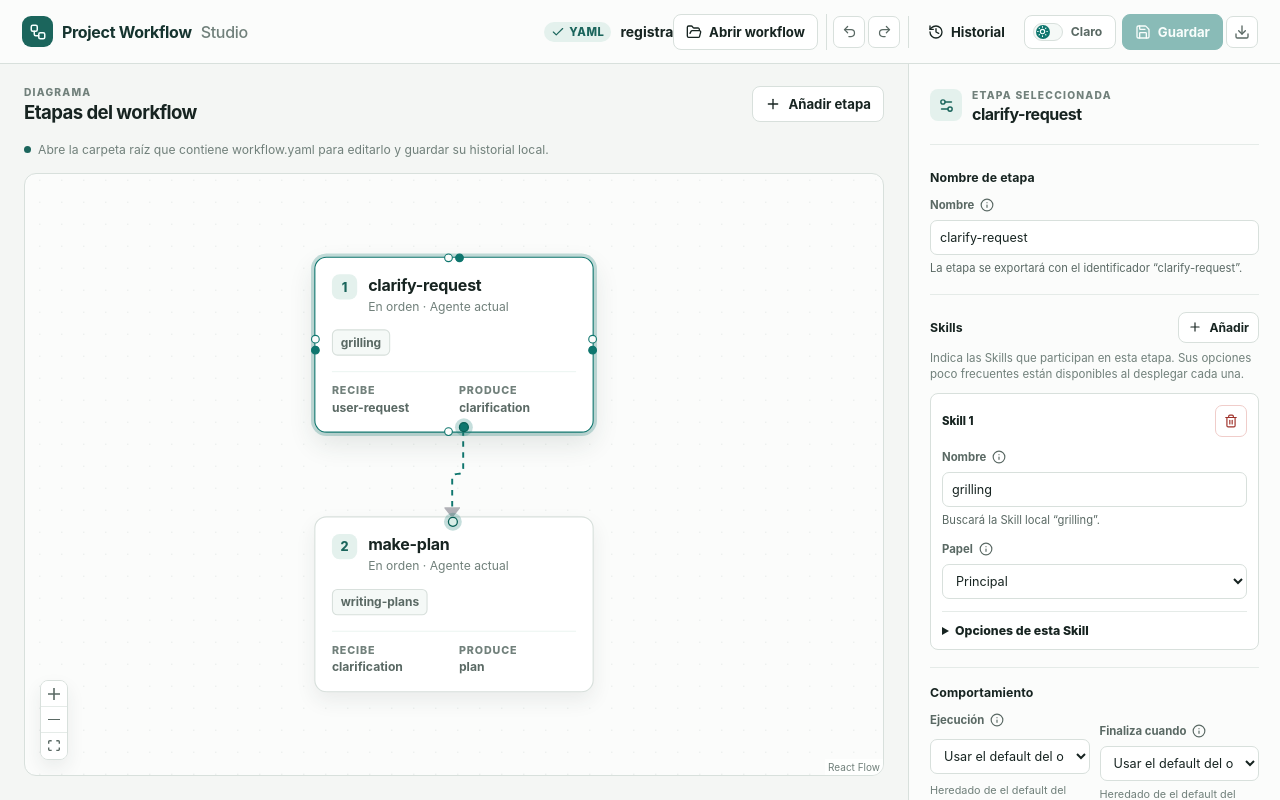
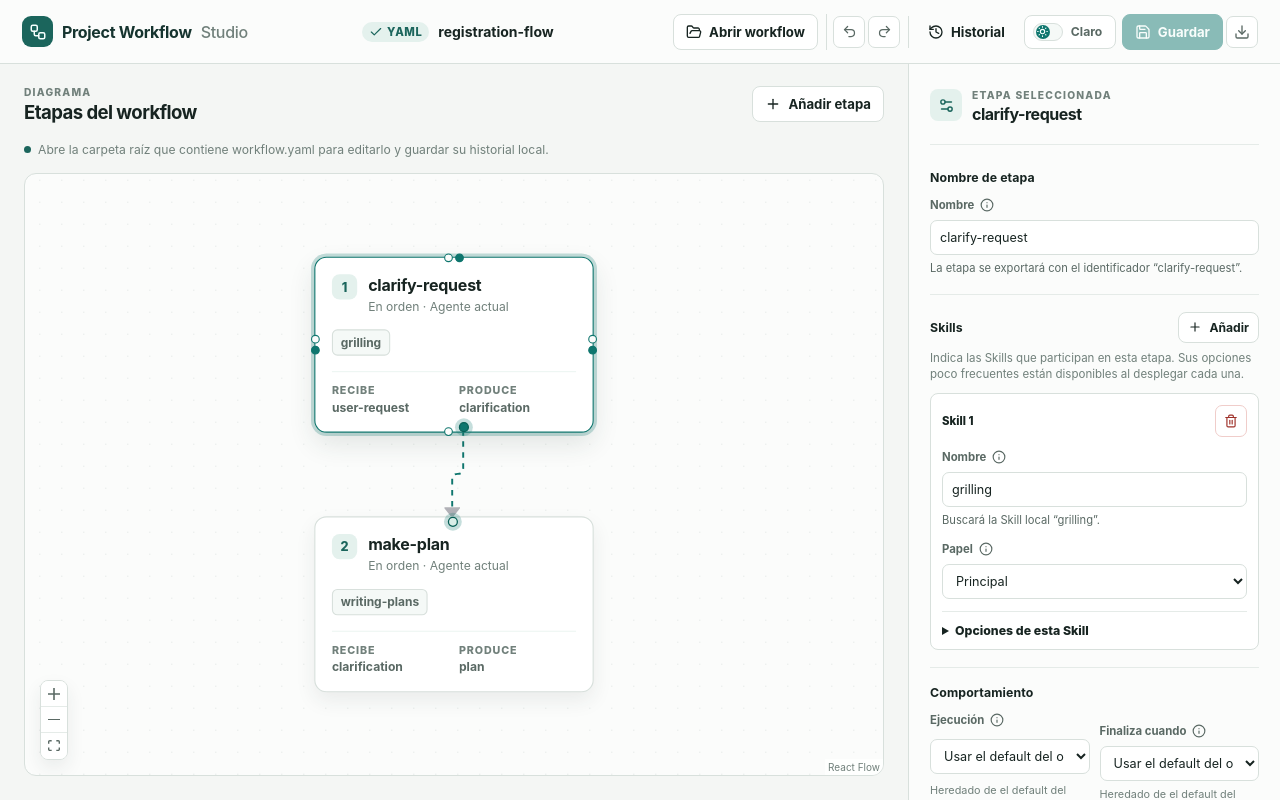
Before and after one commit to vtrc/project-workflow-studio, a React (Vite) app: page / in a window 1280 px wide. Built offline with nearby package versions, Linux system fonts and the light colour scheme.

Commit message:
fix: prevent header control overlap

```diff
--- a/src/App.css
+++ b/src/App.css
@@ -6,8 +6,7 @@
 .topbar {
   height: 64px;
   padding: 0 22px;
-  display: grid;
-  grid-template-columns: minmax(0, 1fr) auto minmax(0, 1fr);
+  display: flex;
   align-items: center;
   gap: 18px;
   background: var(--color-surface);
@@ -20,6 +19,7 @@
 }
 
 .brand {
+  flex: 0 0 auto;
   gap: 9px;
   color: var(--color-text-strong);
   font-weight: 720;
@@ -39,10 +39,21 @@
 .brand-subtitle { color: var(--color-text-subtle); font-weight: 520; }
 
 .workflow-title {
+  flex: 1 1 auto;
+  min-width: 0;
+  overflow: hidden;
   justify-content: center;
   gap: 9px;
   color: var(--color-text);
   font-size: 0.875rem;
+}
+
+.workflow-title strong {
+  min-width: 0;
+  max-width: min(260px, 24vw);
+  overflow: hidden;
+  text-overflow: ellipsis;
+  white-space: nowrap;
 }
 
 .source-status {
@@ -68,7 +79,7 @@
 
 .file-hint-copy { color: var(--color-text-muted); }
 
-.toolbar { justify-content: flex-end; gap: 6px; min-width: 0; flex-wrap: nowrap; white-space: nowrap; }
+.toolbar { flex: 0 0 auto; justify-content: flex-end; gap: 6px; min-width: 0; flex-wrap: nowrap; white-space: nowrap; }
 .toolbar-group { display: inline-flex; align-items: center; gap: 3px; padding-right: 8px; border-right: 1px solid var(--color-border); flex: 0 0 auto; }
 .toolbar-group-primary { padding-right: 0; border-right: 0; }
 .button-history { min-height: 32px; padding: 0 9px; color: var(--color-text-muted); font-size: 0.76rem; }
@@ -396,7 +407,7 @@
 }
 
 @media (max-width: 650px) {
-  .topbar { height: auto; min-height: 58px; grid-template-columns: 1fr; gap: 8px; padding: 10px 12px; }
+  .topbar { height: auto; min-height: 58px; flex-direction: column; align-items: stretch; gap: 8px; padding: 10px 12px; }
   .brand { gap: 7px; font-size: 0.86rem; }
   .brand-mark { width: 28px; height: 28px; }
   .brand-subtitle, .workflow-title { display: none; }
@@ -483,3 +494,9 @@
 .advanced-section-content { display: grid; gap: 11px; padding-top: 14px; }
 .advanced-disclosure { margin-top: 12px; padding-top: 11px; border-top: 1px solid var(--color-border-subtle); border-bottom: 0; }
 .advanced-disclosure[open] summary { margin-bottom: 12px; }
+
+@media (max-width: 1080px) and (min-width: 651px) {
+  .topbar { height: auto; flex-wrap: wrap; padding-block: 12px; }
+  .workflow-title { order: 3; flex: 1 0 100%; justify-content: flex-start; }
+  .toolbar { margin-left: auto; }
+}
```
